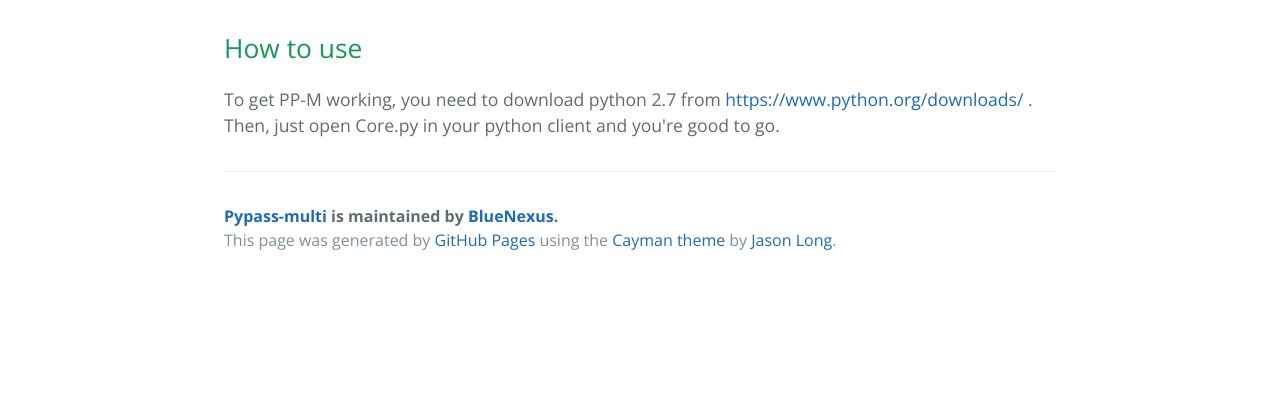
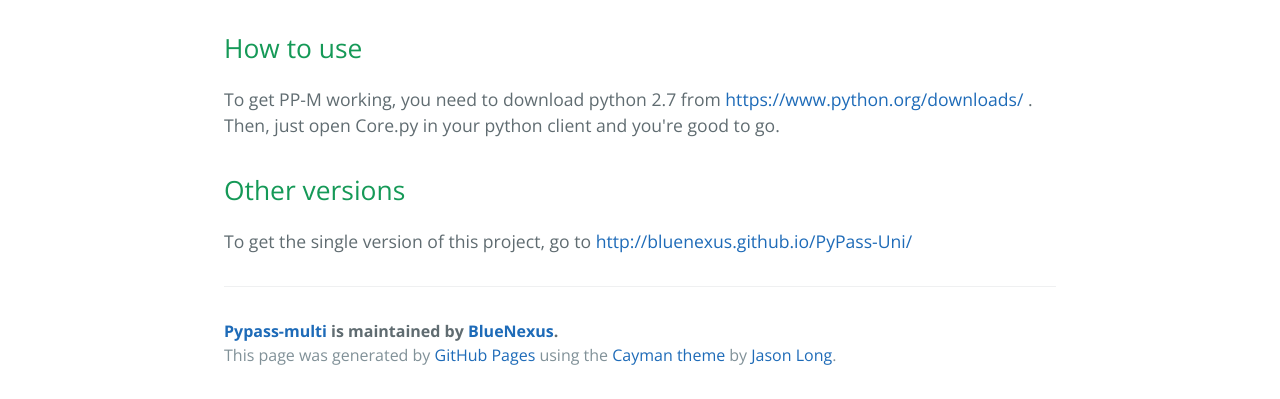
Before and after one commit to BlueNexus/PyPass, a plain HTML site: page index.html in a window 1280 px wide. Shown: the part 541-940 px from the top of the page. Before the commit the page ends 825 px from the top, so only its background shows below. Drawn offline with nearby package versions, Linux system fonts and the light colour scheme.

Commit message:
Create gh-pages branch via GitHub

```diff
--- a/index.html
+++ b/index.html
@@ -29,6 +29,11 @@
 
 <p>To get PP-M working, you need to download python 2.7 from <a href="https://www.python.org/downloads/">https://www.python.org/downloads/</a> . Then, just open Core.py in your python client and you're good to go.</p>
 
+<h2>
+<a id="other-versions" class="anchor" href="#other-versions" aria-hidden="true"><span class="octicon octicon-link"></span></a>Other versions</h2>
+
+<p>To get the single version of this project, go to <a href="http://bluenexus.github.io/PyPass-Uni/">http://bluenexus.github.io/PyPass-Uni/</a> </p>
+
       <footer class="site-footer">
         <span class="site-footer-owner"><a href="https://github.com/BlueNexus/PyPass-Multi">Pypass-multi</a> is maintained by <a href="https://github.com/BlueNexus">BlueNexus</a>.</span>
 
--- a/params.json
+++ b/params.json
@@ -1 +1 @@
-{"name":"Pypass-multi","tagline":"A simple, easy password generator. This version generates passwords in bulk, and outputs them to a file for use. ","body":"# PyPass-Multi\r\nA simple, easy password generator. This version generates passwords in bulk, and outputs them to a file for use. \r\n\r\n## How to use\r\nTo get PP-M working, you need to download python 2.7 from https://www.python.org/downloads/ . Then, just open Core.py in your python client and you're good to go.\r\n","google":"","note":"Don't delete this file! It's used internally to help with page regeneration."}
+{"name":"Pypass-multi","tagline":"A simple, easy password generator. This version generates passwords in bulk, and outputs them to a file for use. ","body":"# PyPass-Multi\r\nA simple, easy password generator. This version generates passwords in bulk, and outputs them to a file for use. \r\n\r\n## How to use\r\nTo get PP-M working, you need to download python 2.7 from https://www.python.org/downloads/ . Then, just open Core.py in your python client and you're good to go.\r\n\r\n## Other versions\r\nTo get the single version of this project, go to http://bluenexus.github.io/PyPass-Uni/ \r\n","google":"","note":"Don't delete this file! It's used internally to help with page regeneration."}
```
